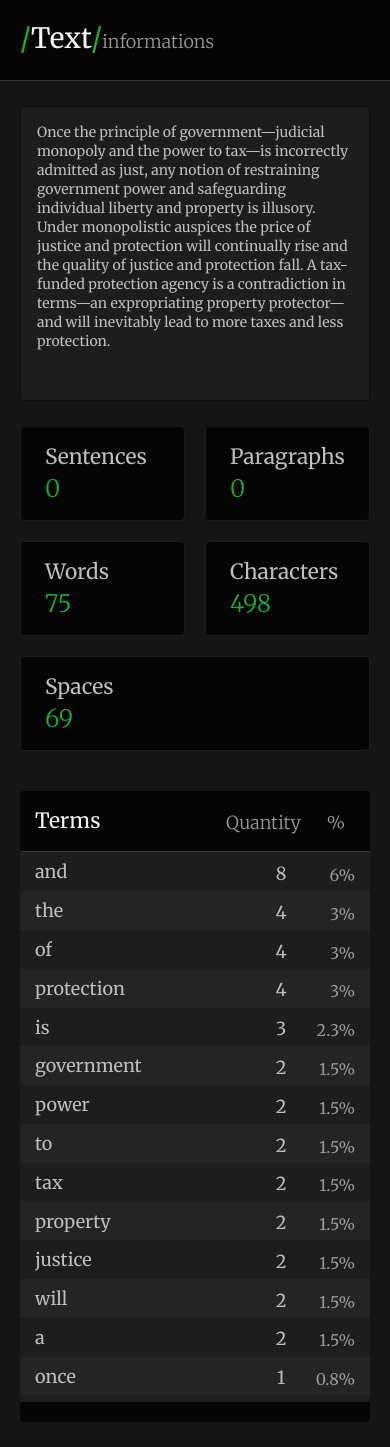
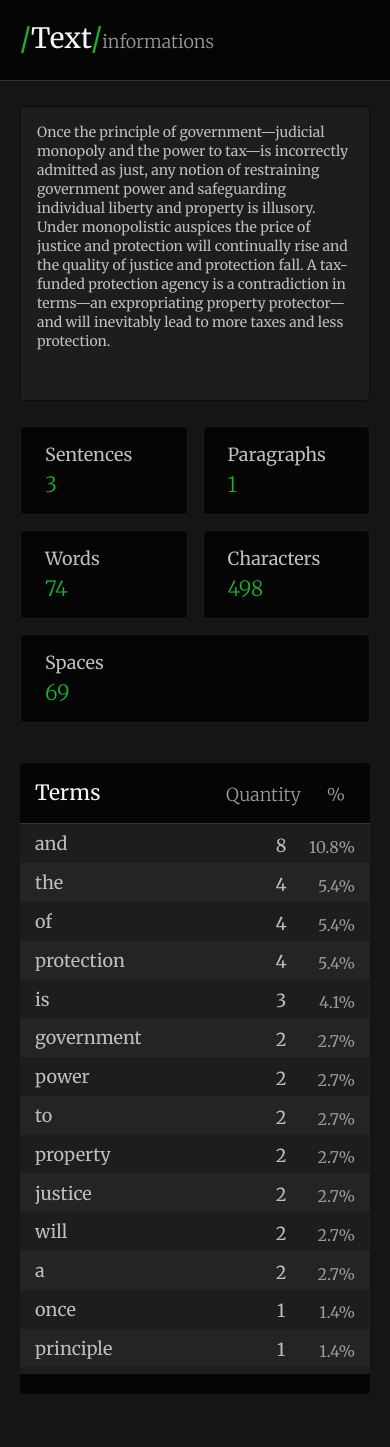
Before and after one commit to MatthMiller/text-informations, a React (Create React App) app: page / in a window 390 px wide. After the commit the page ends 1419 px from the top, so only its background shows below. Built offline with nearby package versions, Linux system fonts and the light colour scheme.

Commit message:
:alembic: Finalização do responsivo, sentenças, parágrafos

```diff
--- a/src/App.js
+++ b/src/App.js
@@ -15,19 +15,32 @@ function App() {
 
   React.useEffect(() => {
     setValuesQuantity({
-      sentences: 0,
-      paragraphs: 0,
+      sentences: getSentencesCount(),
+      paragraphs: getParagraphsCount(),
       words: getWordsCount(),
       characters: getCharacterCount(),
       spaces: getSpacesCount(),
     });
-    // console.log(valuesQuantity);
 
     // eslint-disable-next-line react-hooks/exhaustive-deps
   }, [inputText]);
 
   const handleTextChange = ({ target }) => {
     setInputText(target.value);
+  };
+
+  const getParagraphsCount = () => {
+    if (inputText.match(/\S.*(\n+\s*\n*)?/g)) {
+      return inputText.match(/\S.*(\n+\s*\n*)?/g).length;
+    } else {
+      return 0;
+    }
+  };
+
+  const getSentencesCount = () => {
+    if (inputText.match(/[A-ZÀ-Ú].*?[.!?](\s|$)/g)) {
+      return inputText.match(/[A-ZÀ-Ú].*?[.!?](\s|$)/g).length;
+    }
   };
 
   const getCharacterCount = () => {
@@ -43,8 +56,8 @@ function App() {
   };
 
   const getWordsCount = () => {
-    if (inputText.match(/\w+/g)) {
-      const wordsArray = inputText.match(/\w+/g);
+    const wordsArray = inputText.match(/[a-zA-ZÀ-ú]+(?:-[a-zA-ZÀ-ú]+)*/g);
+    if (wordsArray) {
       return wordsArray.length;
     } else {
       return 0;
@@ -52,8 +65,10 @@ function App() {
   };
 
   const getWords = () => {
-    if (inputText.match(/\w+/g)) {
-      const wordsArray = inputText.match(/[a-zA-ZÀ-ú]+/g).map((actualWord) => {
+    if (inputText.match(/[a-zA-ZÀ-ú]+(?:-[a-zA-ZÀ-ú]+)*/g)) {
+      const wordsArray = inputText
+        .match(/[a-zA-ZÀ-ú]+(?:-[a-zA-ZÀ-ú]+)*/g)
+        .map((actualWord) => {
           return actualWord.toLowerCase();
         });
       const wordsMap = new Map();
@@ -91,8 +106,17 @@ function App() {
             <span className={styles.smallText}>informations</span>
           </h1>
         </div>
+        <div className={styles.headerRight}>
+          <h1 className={styles.logo}>
+            <span className={styles.greenText}>/</span>
+            \s
+            <span className={styles.greenText}>/</span>
+            <span className={styles.smallText}>g</span>
+          </h1>
+        </div>
       </header>
       <div className={styles.greyLine} />
+      <div className={styles.generalWrapper}>
         <main className={styles.generalContainer}>
           <div className={styles.leftSide}>
             <textarea
@@ -127,17 +151,12 @@ function App() {
                 {getWords() &&
                   getWords().map(({ word, frequency }) => {
                     return (
-                    // Somar todas as quantidades
-                    // Achar qnt vale 1%, multiplicar
-                    // o numero pela percentagem aqui
-
                       <li className={styles.item}>
                         <p className={styles.itemTerm}>{word}</p>
                         <span className={styles.itemQuantity}>{frequency}</span>
                         <span className={styles.itemPercentage}>
                           {Math.round(
-                          Math.min((valuesQuantity.words / 100) * frequency) *
-                            10
+                            (frequency / valuesQuantity.words) * 100 * 10
                           ) / 10}
                           %
                         </span>
@@ -149,6 +168,7 @@ function App() {
             </div>
           </div>
         </main>
+      </div>
     </>
   );
 }
--- a/src/App.module.css
+++ b/src/App.module.css
@@ -4,6 +4,10 @@
 
     display: flex;
     justify-content: space-between;
+}
+
+.headerRight {
+    opacity: 40%;
 }
 
 .logo {
@@ -31,6 +35,11 @@
     background-color: #363636;
 }
 
+.generalWrapper {
+    display: grid;
+    place-content: center;
+}
+
 .generalContainer {
     margin-top: 40px;
     display: grid;
@@ -38,6 +47,7 @@
     gap: 35px;
     margin-left: 55px;
     margin-right: 55px;
+    max-width: 1750px;
 }
 
 .leftSide {
@@ -282,10 +292,36 @@
     .counter:last-of-type {
         grid-column: 1/-1;
     }
+
+    .counterTitle {
+        font-size: 1.125rem;
+        line-height: 1;
+    }
+
+    .counterNumber {
+        font-size: 1.3125rem;
+        line-height: 1;
+    }
 }
 
 @media (max-width: 550px) {
     .generalContainer {
         margin-top: 25px;
     }
+
+    .flexCounters {
+        gap: 15px;
+    }
 }
+
+@media (max-width: 450px) {
+    .headerRight {
+        display: none;
+    }
+}
+
+@media (max-width: 360px) {
+    .counter {
+        padding: 19px 15px;
+    }
+}
```
Lines whose indentation alone changed are shown as unchanged.
